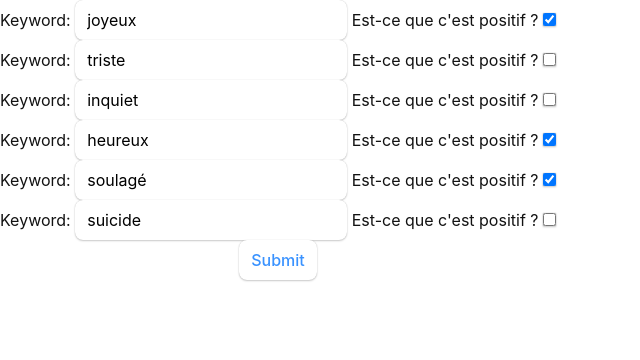
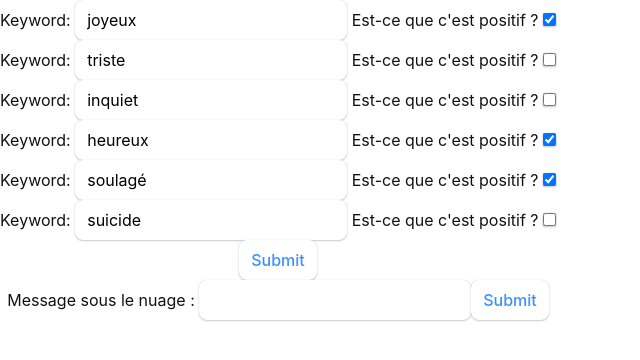
Before and after one commit to JeanPhilippeCaetano/Ymood, a React (Create React App) app in the folder ymood/: page /admin in a window 1280 px wide. Shown: the top 360 px of the page, without its empty margins (0-640 px from the left). Built offline with nearby package versions, Linux system fonts and the light colour scheme.

Commit message:
Update Admin.js

```diff
--- a/ymood/src/components/admin/Admin.js
+++ b/ymood/src/components/admin/Admin.js
@@ -1,5 +1,5 @@
-import React, { useState, useEffect } from 'react';
-import { Button, Input, Form, Select, Divider, Space } from 'antd';
+import React, { useState, useEffect } from "react";
+import { Button, Input, Form, Select, Divider, Space } from "antd";
 
 // function Admin() {
 
@@ -126,7 +126,6 @@ import { Button, Input, Form, Select, Divider, Space } from 'antd';
 // }
 
 function Admin() {
-
   let array = [
     {
       keyword: "joyeux",
@@ -173,18 +172,31 @@ import { Button, Input, Form, Select, Divider, Space } from 'antd';
     console.log(keywords);
   };
 
+  const [inputValue, setInputValue] = useState("");
+  const handleInputChange = (event) => {
+    setInputValue(event.target.value);
+  };
+  const handleSubmit2 = (event) => {
+    event.preventDefault();
+    console.log(inputValue);
+  };
+
   return (
+    <div>
       <form onSubmit={handleSubmit}>
         {keywords.map((keyword, index) => (
           <div key={index}>
-            <label htmlFor={`keyword-${index}`}>  Keyword:  </label>
+            <label htmlFor={`keyword-${index}`}> Keyword: </label>
             <input
               type="text"
               id={`keyword-${index}`}
               value={keyword.keyword}
               onChange={(event) => handleKeywordChange(index, event)}
             />
-            <label htmlFor={`isPositive-${index}`}>    Est-ce que c'est positif ? </label>
+            <label htmlFor={`isPositive-${index}`}>
+              {" "}
+              Est-ce que c'est positif ?{" "}
+            </label>
             <input
               type="checkbox"
               id={`isPositive-${index}`}
@@ -195,8 +207,18 @@ import { Button, Input, Form, Select, Divider, Space } from 'antd';
         ))}
         <button type="submit">Submit</button>
       </form>
+      <form onSubmit={handleSubmit2}>
+        <label htmlFor="inputField">Message sous le nuage :  </label>
+        <input
+          type="text"
+          id="inputField"
+          value={inputValue}
+          onChange={handleInputChange}
+        />
+        <button type="submit">Submit</button>
+      </form>
+    </div>
   );
-
 }
 
 export default Admin;
```
Lines whose indentation alone changed are shown as unchanged.
